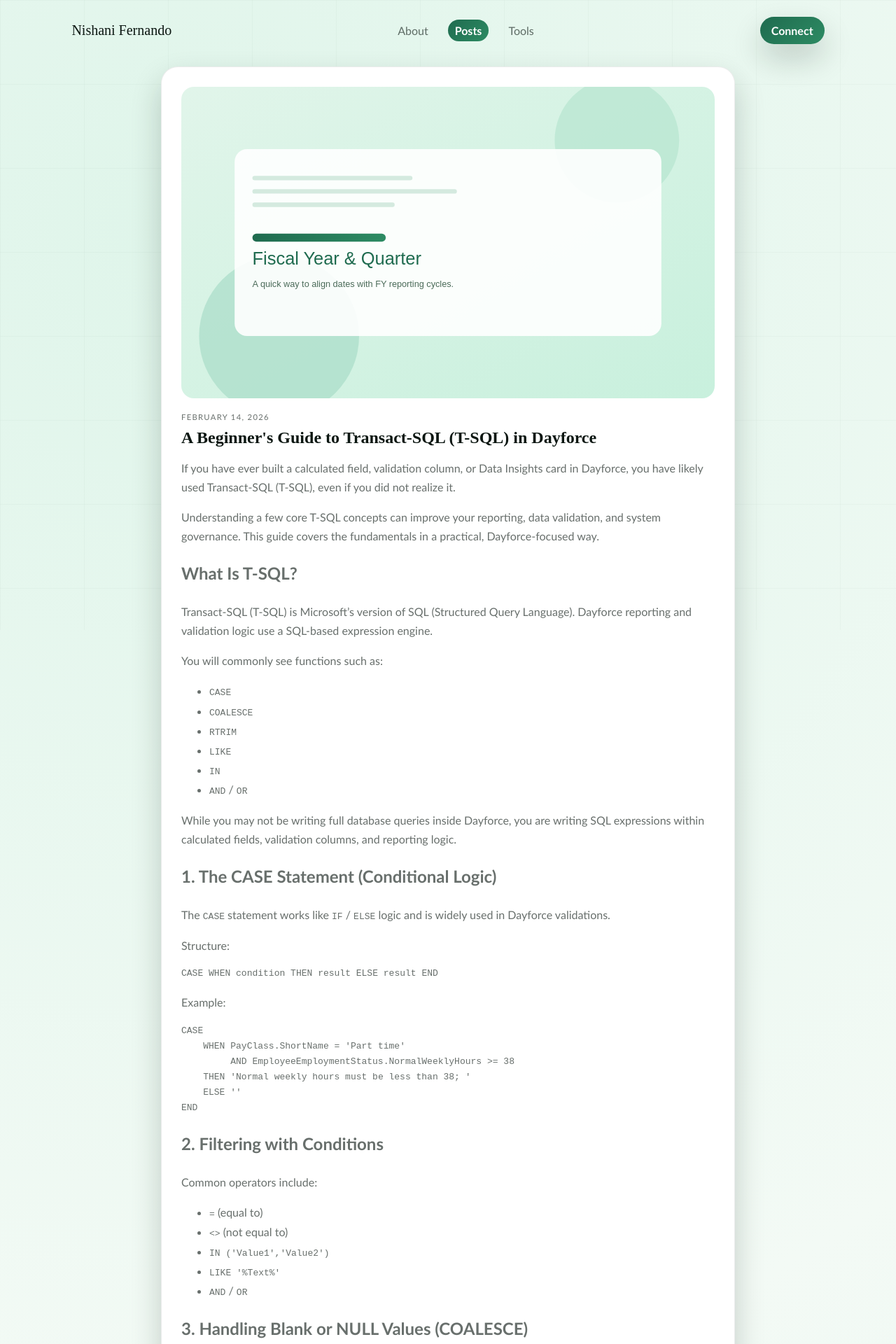
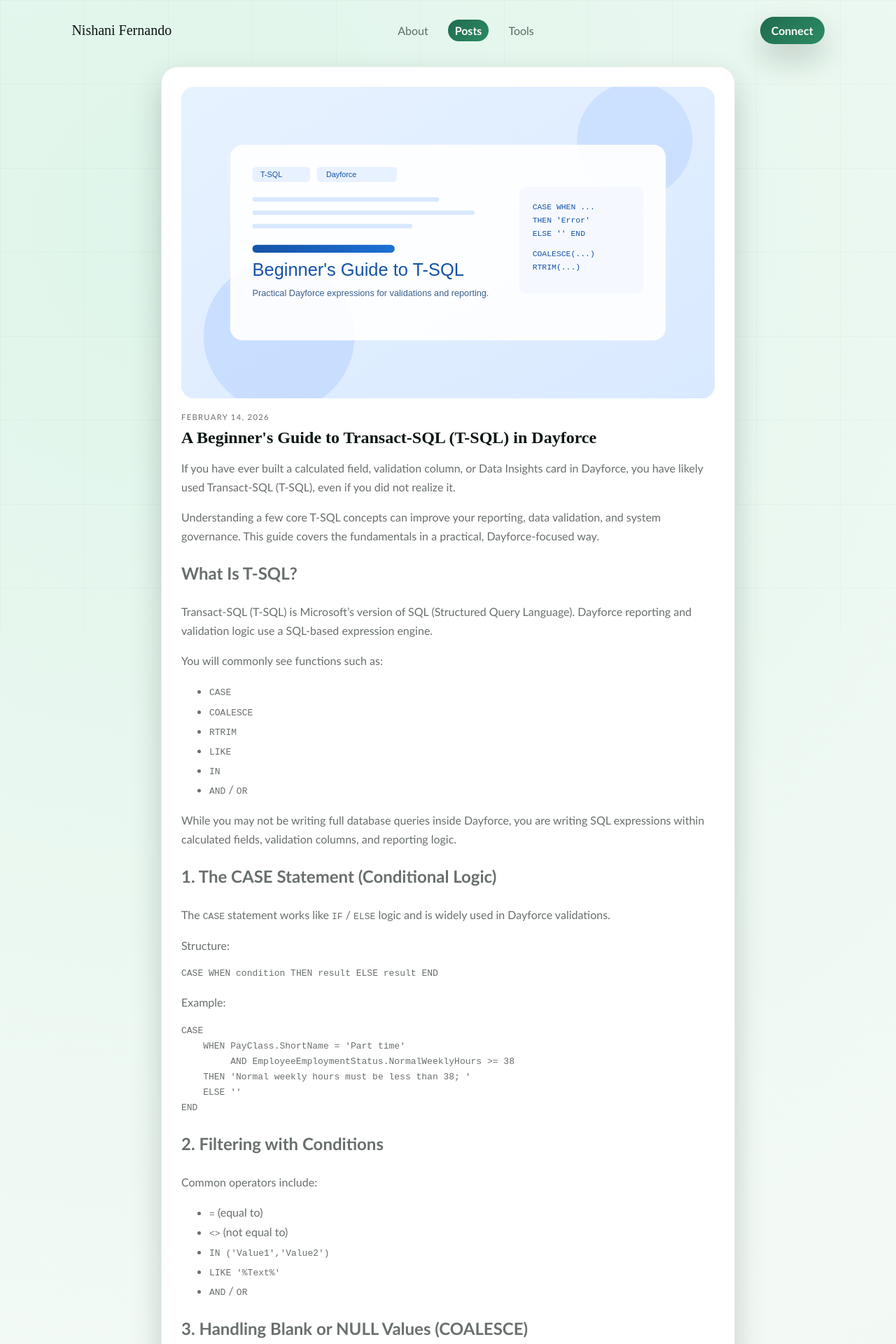
Before and after one commit to nishanif/nishanif.github.io, a Jekyll site: the page built from _posts/2026-02-14-a-beginners-guide-to-tsql-in-dayforce.md, in a window 1280 px wide. Shown: the top 1920 px of the page at 70% size. Built offline with Jekyll 4.4.1, drawn with Linux system fonts in a browser that asks for light colours.

Commit message:
Use dedicated SVG header for Dayforce T-SQL post

```diff
--- a/_posts/2026-02-14-a-beginners-guide-to-tsql-in-dayforce.md
+++ b/_posts/2026-02-14-a-beginners-guide-to-tsql-in-dayforce.md
@@ -2,7 +2,7 @@
 layout: post
 title: "A Beginner's Guide to Transact-SQL (T-SQL) in Dayforce"
 date: 2026-02-14
-image: /assets/images/featured-sample.svg
+image: /assets/images/featured-tsql-dayforce.svg
 excerpt: "Core T-SQL concepts for Dayforce calculated fields, validation columns, and reporting logic."
 categories:
   - Dayforce
```
Also changed, not shown: assets/images/featured-tsql-dayforce.svg (added).
